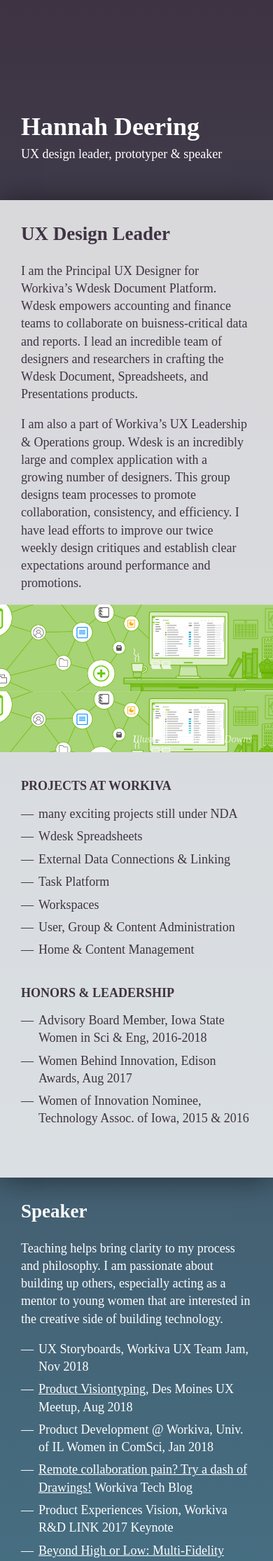
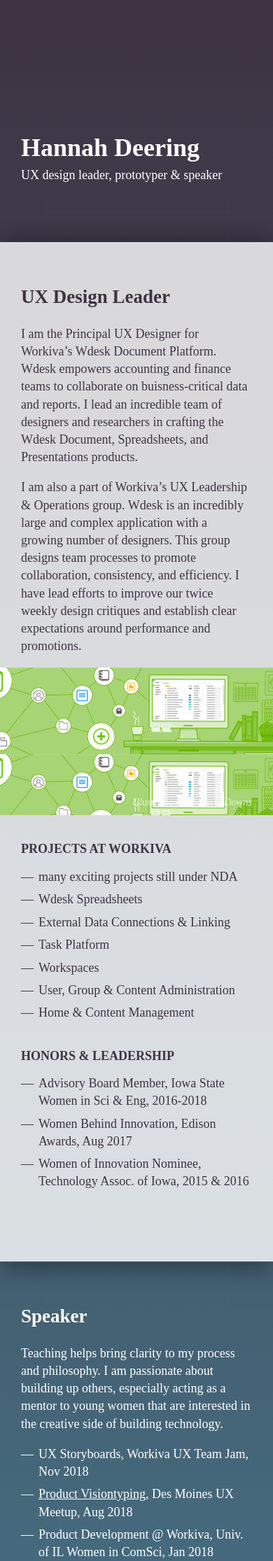
Before and after one commit to hannahd/hannahd.github.io, a Jekyll site: the page built from index.html, in a window 390 px wide. Shown: the top 2231 px of the page at 70% size. Built offline with Jekyll 4.4.1, drawn with Linux system fonts in a browser that asks for light colours.

Commit message:
Actually fix padding

```diff
--- a/_sass/main.scss
+++ b/_sass/main.scss
@@ -141,7 +141,7 @@
     }
     section{
         color: $font-color;
-        padding: 35px 30px;
+        padding: 65px 30px;
     }
 
 }
--- a/css/styles.css
+++ b/css/styles.css
@@ -464,7 +464,7 @@
 
   section {
     color: #FFFFFF;
-    padding: 35px 30px; } }
+    padding: 65px 30px; } }
 /*
 p {
     line-height: 1.4em;
```
